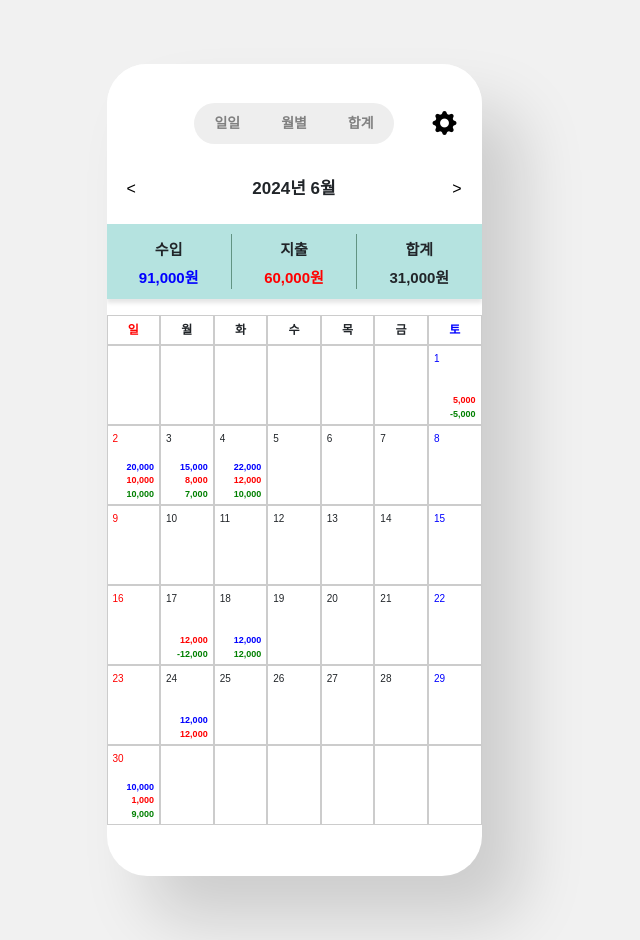
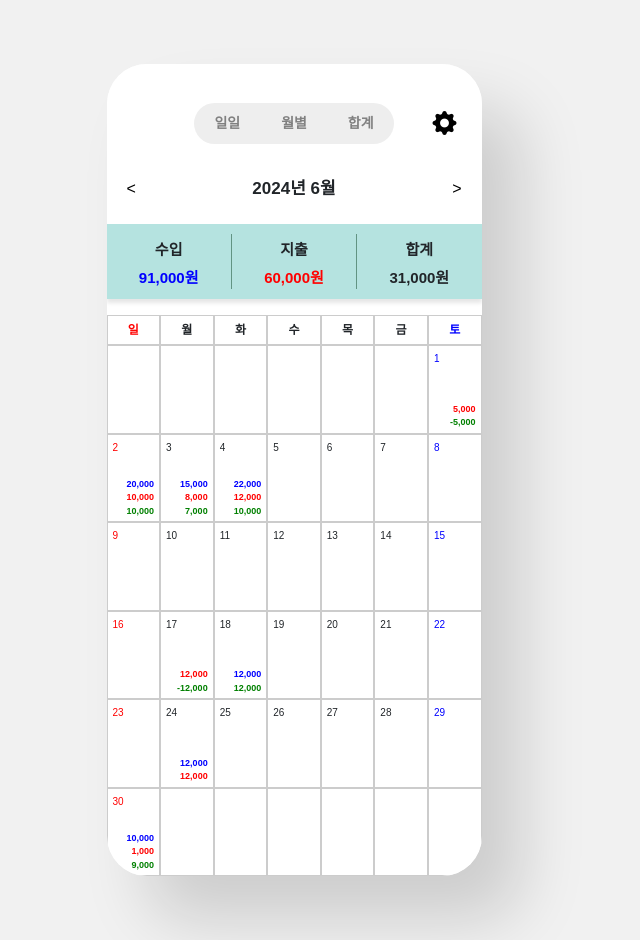
Before and after one commit to MJONE123/skeletonProjectGroup2, a Vue app: page /calendar in a window 1280 px wide. Shown: the whole page, without its empty margins (346-986 px from the left). Built offline with nearby package versions, Linux system fonts and the light colour scheme.

Commit message:
달력 길이 조정함

```diff
--- a/src/components/Cal.vue
+++ b/src/components/Cal.vue
@@ -157,6 +157,9 @@ updateCalendar(year.value, month.value); // 초기 달력 설정
 .container {
   max-width: 375px;
   margin: 0 auto; /* 가운데 정렬 */
+  height: 100vh; /* 화면 전체 높이를 차지 */
+  display: flex;
+  flex-direction: column;
 }
 .calendar_header {
   display: flex;
@@ -200,6 +203,7 @@ updateCalendar(year.value, month.value); // 초기 달력 설정
 .grid {
   display: grid;
   grid-template-columns: repeat(7, 1fr);
+  flex-grow: 1;
 }
 
 .day {
@@ -207,9 +211,10 @@ updateCalendar(year.value, month.value); // 초기 달력 설정
   border: 1px solid #ccc;
   padding: 5px;
   text-align: center;
-  height: 80px;
+
   font-weight: bold;
   position: relative; /* 부모 요소를 기준으로 자식 요소를 배치 */
+
 }
 
 .date {
```
